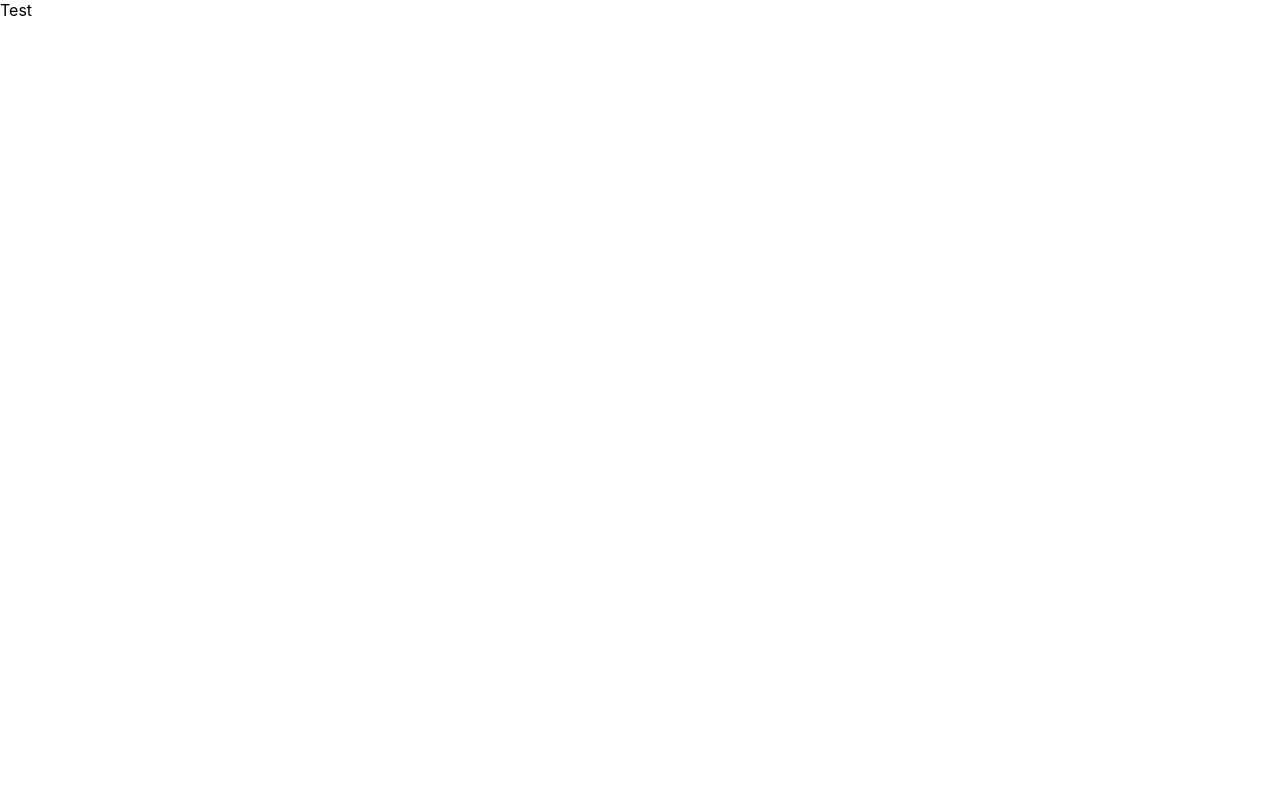
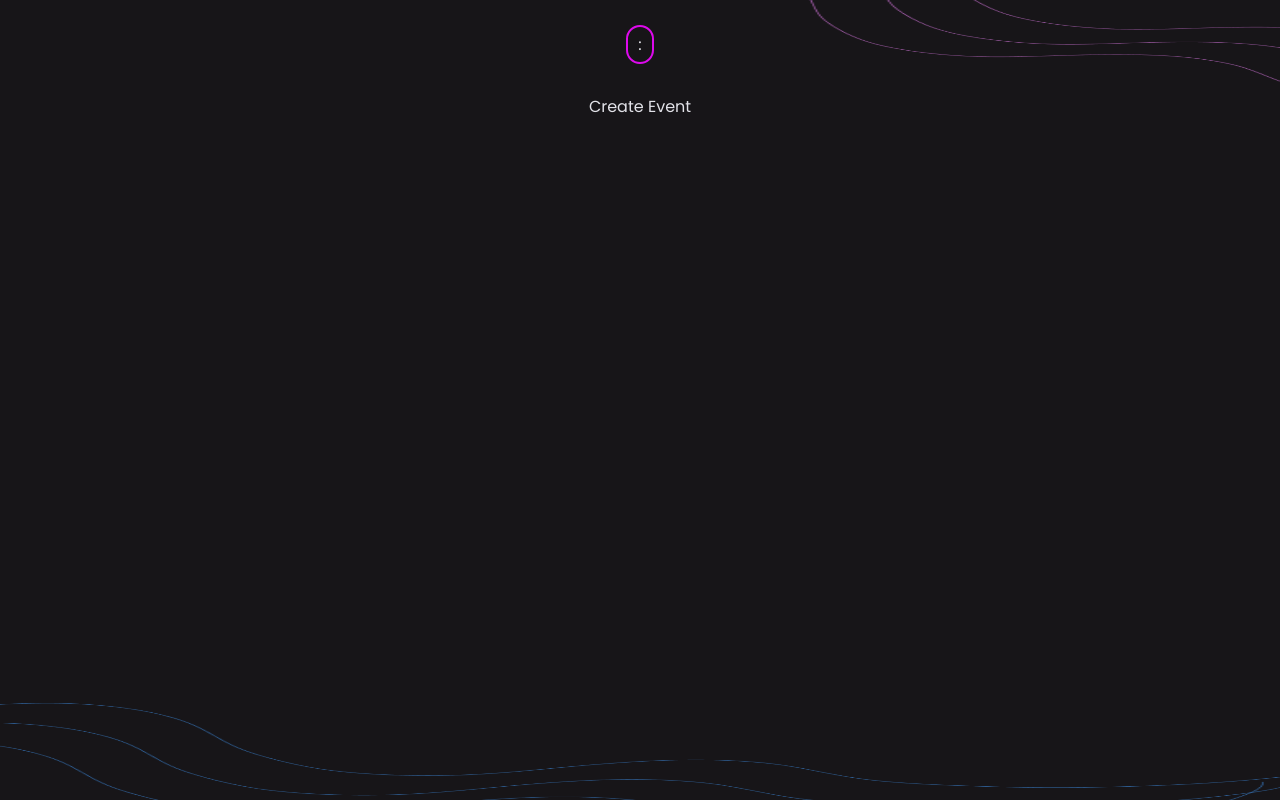
Before and after one commit to KyleBird02/39_Nope.js_Hackover3.0, a React (Create React App) app in the folder frontend/: page /organizer in a window 1280 px wide. Built offline with nearby package versions, Linux system fonts and the light colour scheme.

Commit message:
sign up api

```diff
--- a/frontend/src/App.css
+++ b/frontend/src/App.css
@@ -9,6 +9,22 @@
   overflow-x: hidden;
   font-family: 'Poppins';
   color: #E2E2E8;
+}
+
+.self-center{
+  align-self: center;
+  margin-top: 25px;
+  padding: 5px 10px;
+}
+
+.create-event-text:hover{
+  text-decoration: underline;
+  text-decoration-color: #dd0aec;
+}
+
+.decorate{
+  border-radius: 30px;
+  border : solid 2px #dd0aec;
 }
 
 .card{
--- a/frontend/src/App.js
+++ b/frontend/src/App.js
@@ -9,6 +9,8 @@ import OrgSignUp from './components/OrgSignUp';
 import HomeScreen from './components/HomeScreen';
 import { UserProvider } from './context/UserContext';
 import Events from './components/Events';
+import OrgDashboard from './components/OrgDashboard';
+import CreateEvent from './components/CreateEvent';
 
 function App() {
   return (
@@ -21,10 +23,10 @@ function App() {
           <Route path="login" element={<LogIn />} />
           <Route path="orgsignup" element={<OrgSignUp />} />
           <Route path="home" element={<HomeScreen />} />
-          <Route path="signup" element={<Test />} />
           <Route path="admin" element={<Test />} />
-          <Route path="organizer" element={<Test />} />
+          <Route path="organizer" element={<OrgDashboard />} />
           <Route path="participant" element={<Events />} />
+          <Route path="create" element={<CreateEvent />} />
         </Routes>
       </div>
     </UserProvider>
--- /dev/null
+++ b/frontend/src/components/CreateEvent.js
@@ -0,0 +1,9 @@
+import React from 'react'
+
+export default function CreateEvent() {
+  return (
+    <div className='screen'>
+    CreateEvent
+    </div>
+  )
+}
--- /dev/null
+++ b/frontend/src/components/OrgDashboard.js
@@ -0,0 +1,16 @@
+import React from 'react'
+import { useAuth } from '../context/UserContext'
+import { useNavigate } from "react-router-dom";
+
+export default function OrgDashboard() {
+  const {user} = useAuth();
+  const navigate = useNavigate();
+  return (
+    <div className='screen'>
+    <div className='self-center decorate'>
+        {user.role} : {user.email}
+    </div>
+    <div className='self-center create-event-text' onClick={()=>navigate('/create')}>Create Event</div>
+    </div>
+  )
+}
--- a/frontend/src/components/SignUp.js
+++ b/frontend/src/components/SignUp.js
@@ -1,5 +1,5 @@
 import React, { useState } from 'react'
-//import axios from 'axios';
+import axios from 'axios';
 import { useNavigate } from "react-router-dom";
 import { useAuth } from '../context/UserContext';
 
@@ -20,7 +20,17 @@ export default function SignUp() {
         }
         else
         {
-            setUser(userData.email);
+            axios({
+                method : 'post',
+                url : 'http://localhost:5000/auth/organizer',
+                headers : {"Access-Control-Allow-Origin" : "*"},
+                params : {email : userData.email,password : userData.password}
+            })
+            .then((res)=>
+            {
+                if(res.data === "Customer signed in" || res.data === "Customer signed up" || res.data === "Organizer signed up" || res.data === "Organizer loggedin")
+                {
+                    setUser({...user,email : userData.email});
                     if(user.role === 'admin')
                     {
                         navigate("/admin");
@@ -33,31 +43,12 @@ export default function SignUp() {
                     {
                         navigate("/organizer");
                     }
-            // axios({
-            //     method : 'post',
-            //     url : 'http://localhost:3000/auth/organizer',
-            //     headers : {"Access-Control-Allow-Origin" : "*"},
-            //     params : {email : userData.email,password : userData.password}
-            // })
-            // fetch('http://localhost:3000/auth/organizer',
-            // {method: 'POST',
-            // headers: {
-            //     'Accept': 'application/json, text/plain, */*',
-            //     'Content-Type': 'application/json'
-            // },
-            // body: JSON.stringify({"email" : userData.email , "password" : userData.password})})
-            // .then((res)=>
-            // {
-            //     if(res.data === "Customer signed in" || res.data === "Customer signed up")
-            //     {
-            //         setUser(userData.email);
-            //         navigate("/admin");
-            //     }
-            //     else
-            //     {
-            //         alert("error")
-            //     }
-            // });
+                }
+                else
+                {
+                    alert("error")
+                }
+            });
         }
     }
 
```
Lines whose indentation alone changed are shown as unchanged.
